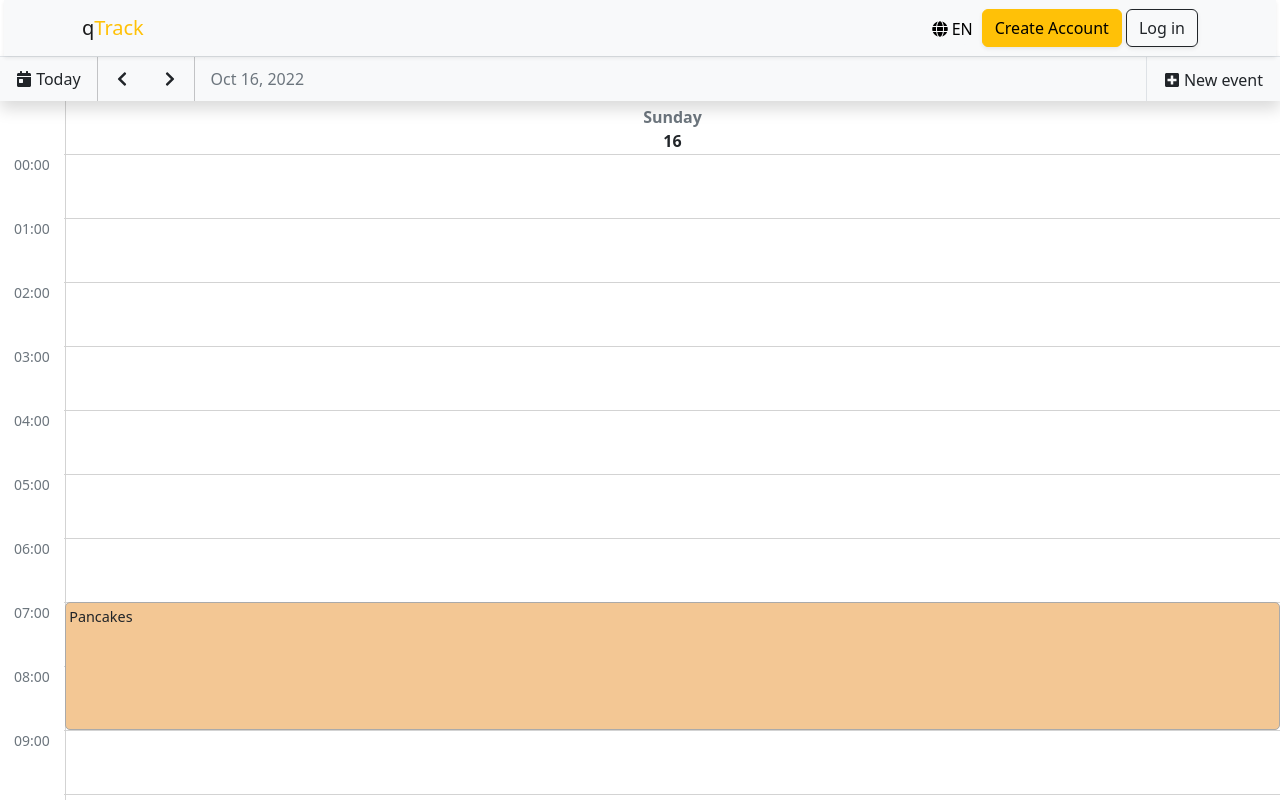
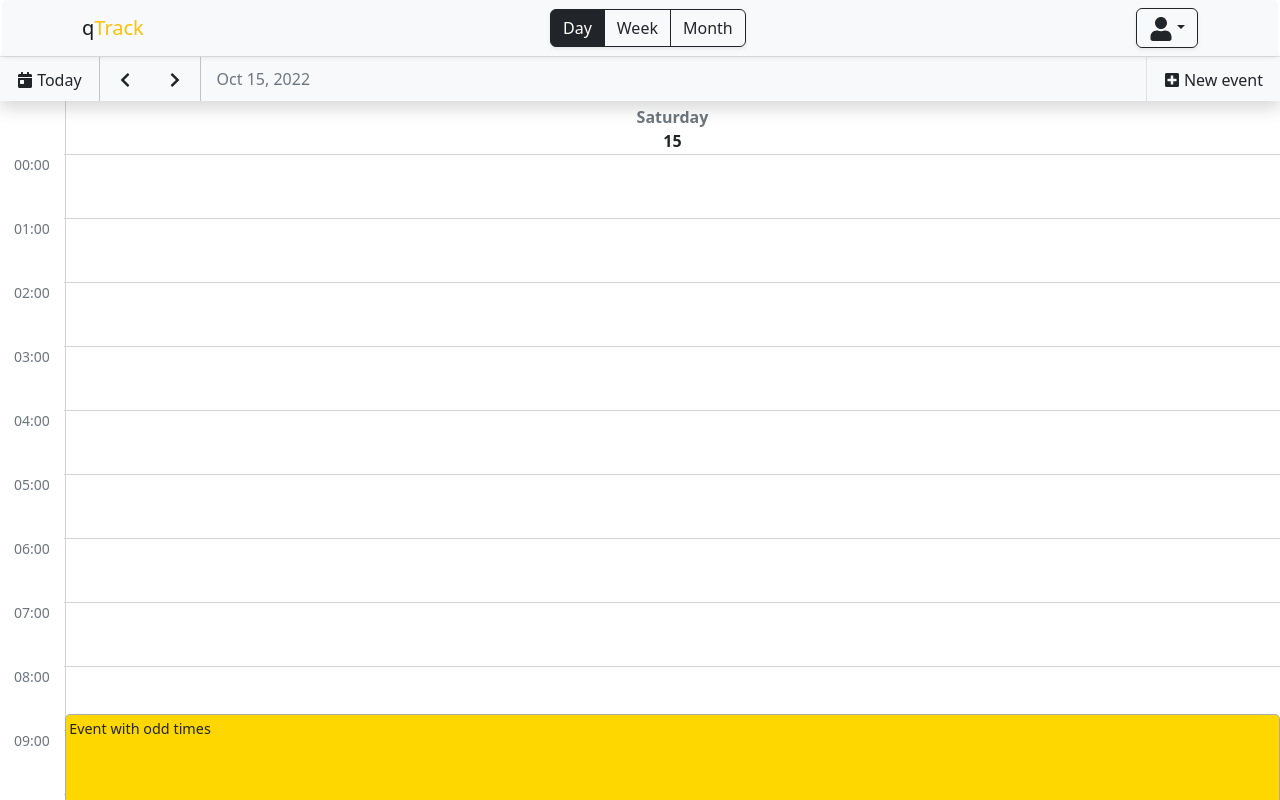
Before and after one commit to markokaar/qTrack, a React (Vite) app in the folder frontend/: page /d in a window 1280 px wide. Shown: the top 800 px of the page. Built offline with nearby package versions, Linux system fonts and the light colour scheme.

Commit message:
CalendarNav - Changing date by days, weeks, months. 'Today' button is working now.

```diff
--- a/frontend/src/App.tsx
+++ b/frontend/src/App.tsx
@@ -18,7 +18,7 @@ import moment from "moment";
 
 function App() {
     // Auth
-    const [isLogged, setIsLogged] = useState<boolean>(false);
+    const [isLogged, setIsLogged] = useState<boolean>(true);
     const handleLogin = () => setIsLogged((previous) => !previous);
 
     // Events
@@ -26,17 +26,29 @@ function App() {
     const addEvent = (event: IEvent) => setEvents(current => [...current, event]);
 
     // Date
-    const [selectedDate, setSelectedDate] = useState<moment.Moment>(moment("2022-10-16"));
+    const [selectedDate, setSelectedDate] = useState<moment.Moment>(moment("2022-10-15"));
+
+    const handleNextDay = (timeframe: moment.Duration) => {
+        setSelectedDate(moment(selectedDate.add(timeframe)));
+    }
+    const handlePreviousDay = (timeframe: moment.Duration) => {
+        setSelectedDate(moment(selectedDate.subtract(timeframe)));
+    }
+    const handleToday = () => setSelectedDate(moment());
+
 
     return (
         <BrowserRouter>
             <NavBar isLogged={isLogged} handleLogin={handleLogin}/>
-
             <Routes>
                 <Route path="/d" element={
                     <>
                         <CalendarNav selectedDate={selectedDate}
-                                     handleAddEvent={addEvent}/>
+                                     handleAddEvent={addEvent}
+                                     handleNextDay={handleNextDay}
+                                     handlePreviousDay={handlePreviousDay}
+                                     handleToday={handleToday}
+                        />
                         <Day selectedDate={selectedDate}
                              events={events}/>
                     </>
@@ -44,14 +56,22 @@ function App() {
                 <Route path="/w" element={
                     <>
                         <CalendarNav selectedDate={selectedDate}
-                                     handleAddEvent={addEvent}/>
+                                     handleAddEvent={addEvent}
+                                     handleNextDay={handleNextDay}
+                                     handlePreviousDay={handlePreviousDay}
+                                     handleToday={handleToday}
+                        />
                         <Week events={events}/>
                     </>
                 }/>
                 <Route path="/m" element={
                     <>
                         <CalendarNav selectedDate={selectedDate}
-                                     handleAddEvent={addEvent}/>
+                                     handleAddEvent={addEvent}
+                                     handleNextDay={handleNextDay}
+                                     handlePreviousDay={handlePreviousDay}
+                                     handleToday={handleToday}
+                        />
                         <Month/>
                     </>
                 }/>
--- a/frontend/src/components/CalendarNav.tsx
+++ b/frontend/src/components/CalendarNav.tsx
@@ -3,32 +3,57 @@ import * as React from 'react';
 import moment from "moment";
 import Nav from 'react-bootstrap/esm/Nav';
 import {FaCalendarDay, FaChevronLeft, FaChevronRight} from 'react-icons/fa';
-import {Link, useLocation} from 'react-router-dom';
+import {useLocation} from 'react-router-dom';
 import {NewEvent} from './NewEvent';
 import {IEvent} from "../IEvent";
+import Button from 'react-bootstrap/esm/Button';
 
 type Props = {
     selectedDate: moment.Moment,
     handleAddEvent: (event: IEvent) => void,
+    handleNextDay: (timeframe: moment.Duration) => void,
+    handlePreviousDay: (timeframe: moment.Duration) => void,
+    handleToday: () => void
 };
 export const CalendarNav = (props: Props) => {
     const location = useLocation().pathname;
 
-    // '10 - 16 Oct 2022'
+    const handleNext = () => {
+        location === "/d" && props.handleNextDay(moment.duration(1, 'days'));
+        location === "/w" && props.handleNextDay(moment.duration(1, 'weeks'));
+        location === "/m" && props.handleNextDay(moment.duration(1, 'months'));
+    }
+
+    const handlePrevious = () => {
+        location === "/d" && props.handlePreviousDay(moment.duration(1, 'days'));
+        location === "/w" && props.handlePreviousDay(moment.duration(1, 'weeks'));
+        location === "/m" && props.handlePreviousDay(moment.duration(1, 'months'));
+    }
+
     return (
         <Nav className="bg-light border-top shadow">
             <Nav.Item>
-                <Link to="" className="nav-link link-dark">
+                <Button className="btn-light rounded-0 nav-link link-dark"
+                        onClick={() => props.handleToday()}
+                >
                     <FaCalendarDay/>
                     <span className="align-middle"> Today</span>
-                </Link>
+                </Button>
             </Nav.Item>
             <div className="vr"></div>
             <Nav.Item>
-                <Link to="" className="nav-link link-dark"><FaChevronLeft/></Link>
+                <Button className="btn-light rounded-0 nav-link link-dark"
+                        onClick={() => handlePrevious()}
+                >
+                    <FaChevronLeft/>
+                </Button>
             </Nav.Item>
             <Nav.Item>
-                <Link to="" className="nav-link link-dark"><FaChevronRight/></Link>
+                <Button className="btn-light rounded-0 nav-link link-dark"
+                        onClick={() => handleNext()}
+                >
+                    <FaChevronRight/>
+                </Button>
             </Nav.Item>
             <div className="vr"></div>
             <Nav.Item>
@@ -37,8 +62,7 @@ export const CalendarNav = (props: Props) => {
                         {location === "/d" && moment(props.selectedDate).format("MMM DD, YYYY")}
                         {location === "/w" && (
                             moment(props.selectedDate).clone().weekday(0).date() + " - " +
-                            moment(props.selectedDate).clone().weekday(7).date() +
-                            moment(props.selectedDate).format(" MMM YYYY")
+                            moment(props.selectedDate).clone().weekday(7).format("D MMM YYYY")
                         )}
                         {location === "/m" && moment(props.selectedDate).format("MMMM YYYY")}
                     </span>
```
